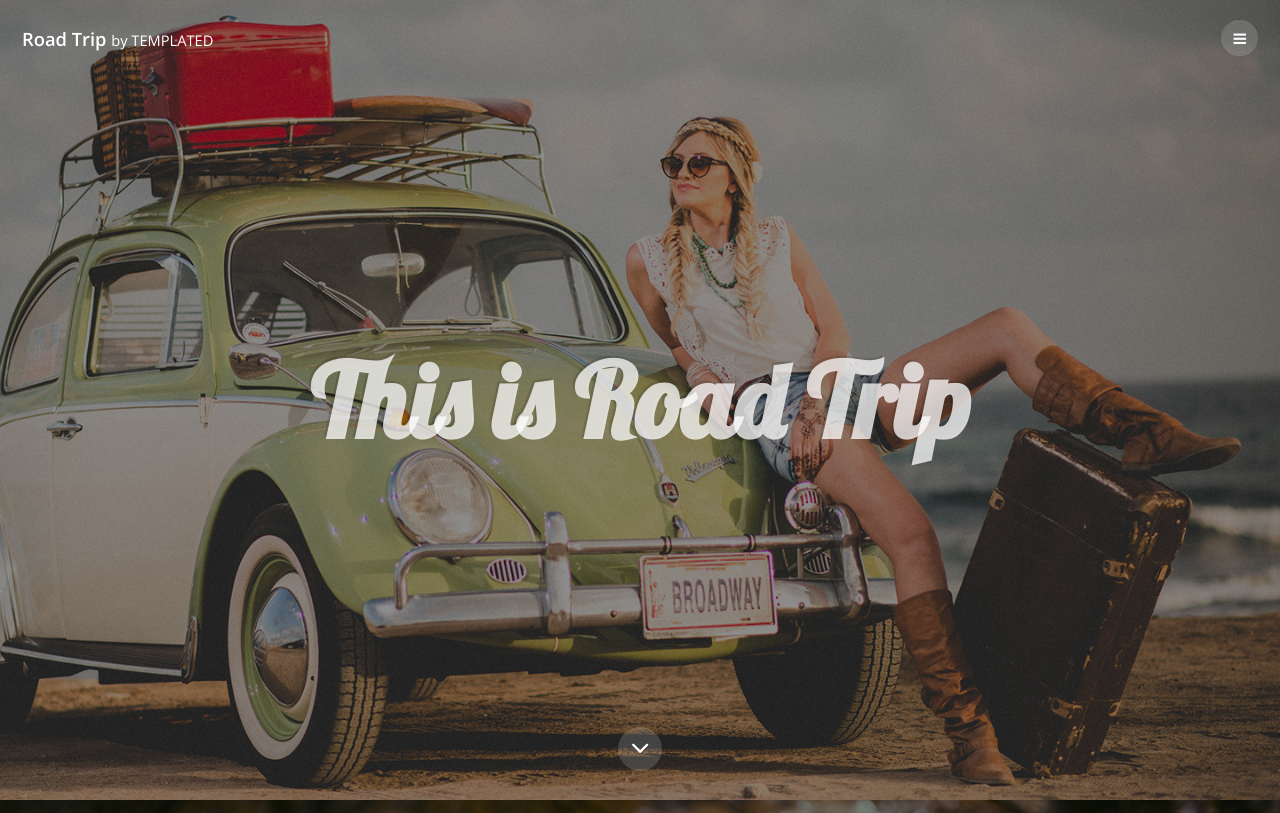
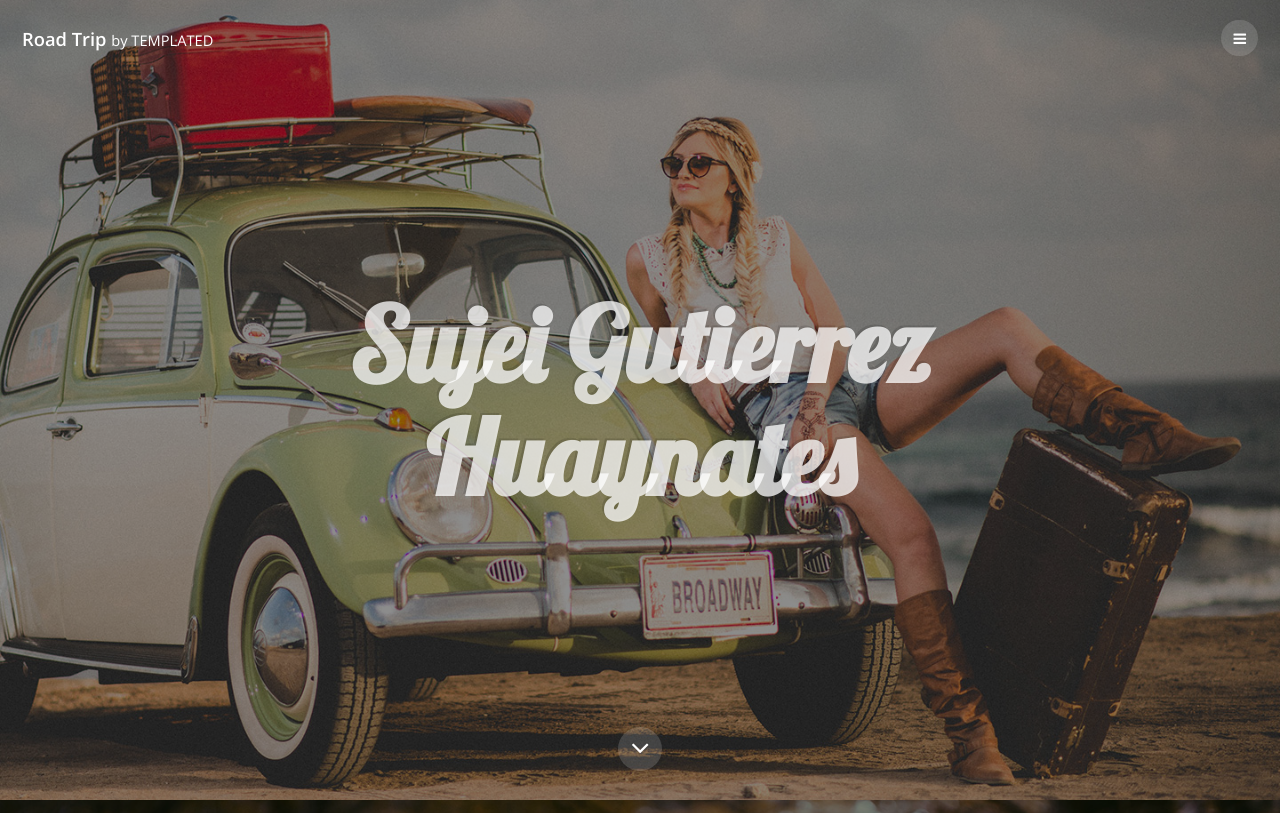
Before and after one commit to sujei/Nombre, a plain HTML site: page index.html in a window 1280 px wide. Shown: the top 813 px of the page. Drawn offline with nearby package versions, Linux system fonts and the light colour scheme.

Commit message:
Update index.html

```diff
--- a/index.html
+++ b/index.html
@@ -37,7 +37,7 @@
 			<section id="banner" class="bg-img" data-bg="banner.jpg">
 				<div class="inner">
 					<header>
-						<h1>This is Road Trip</h1>
+						<h1>Sujei Gutierrez Huaynates</h1>
 					</header>
 				</div>
 				<a href="#one" class="more">Learn More</a>
```
